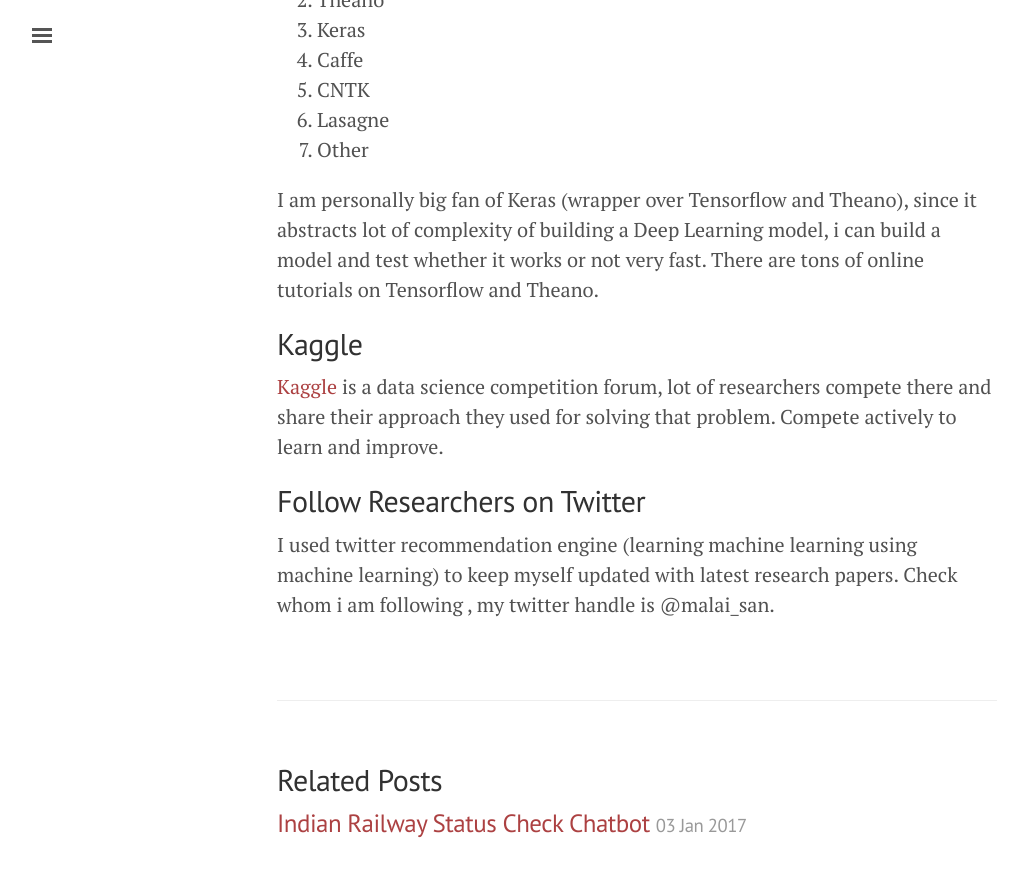
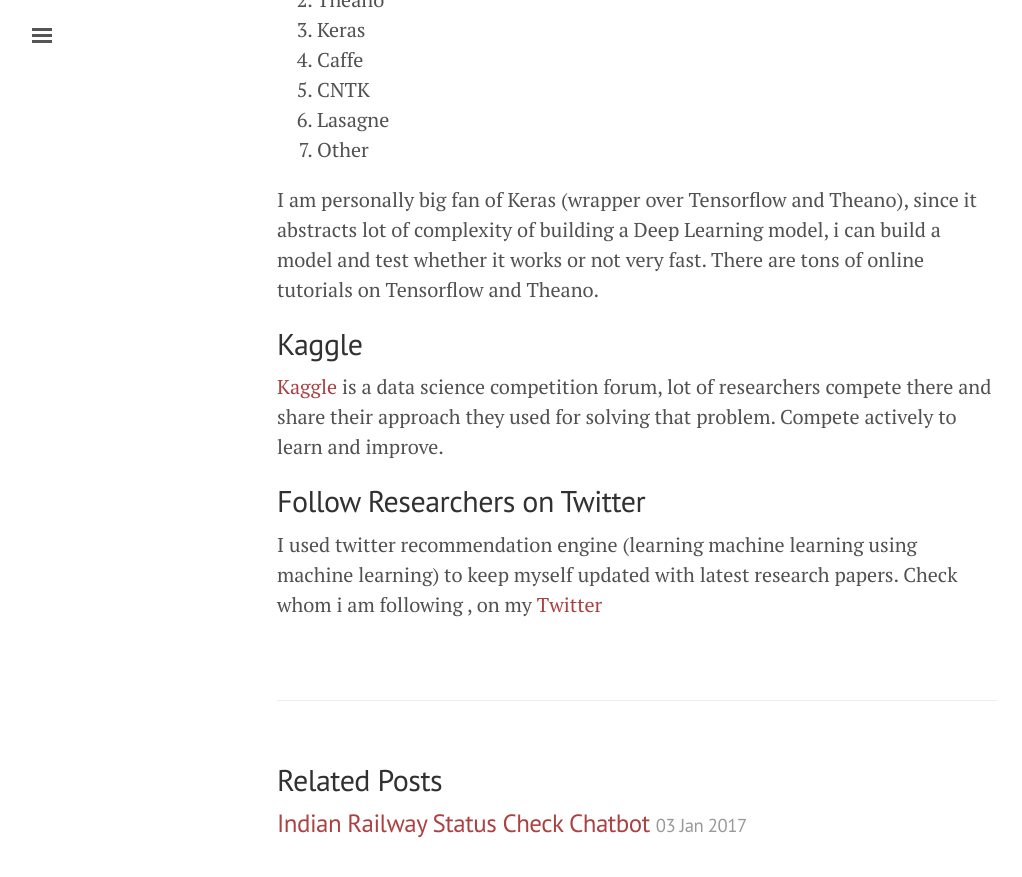
Before and after one commit to malaikannan/malaikannan.github.io, a Jekyll site: the page built from _posts/2017-01-16-how-to-learn-deep-learning.markdown, in a window 1280 px wide and 900 px high, scrolled down 2680 px. Shown: the top 877 px of the window, without its empty margins (3-1025 px from the left). Built offline with Jekyll 4.4.1, drawn with Linux system fonts in a browser that asks for light colours.

Commit message:
updated title

```diff
--- a/_posts/2017-01-16-how-to-learn-deep-learning.markdown
+++ b/_posts/2017-01-16-how-to-learn-deep-learning.markdown
@@ -82,4 +82,4 @@ I am personally big fan of Keras (wrapper over Tensorflow and Theano), since it
 
 ## Follow Researchers on Twitter
 
-I used twitter recommendation engine (learning machine learning using machine learning) to keep myself updated with latest research papers. Check whom i am following , my twitter handle is @malai_san.
+I used twitter recommendation engine (learning machine learning using machine learning) to keep myself updated with latest research papers. Check whom i am following , on my [Twitter](https://twitter.com/malai_san)
```
